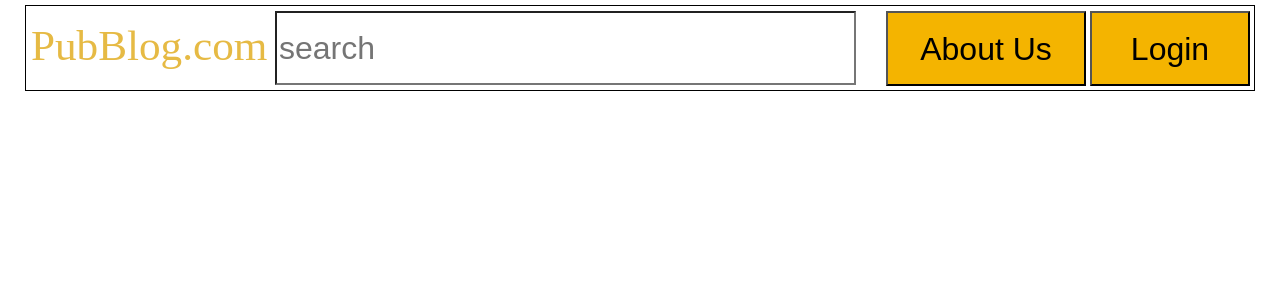
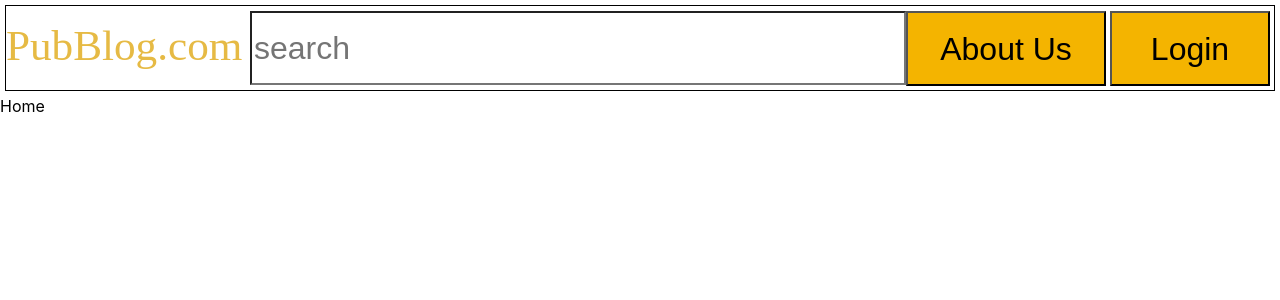
Before and after one commit to ShubhamTiwari479/react_blog, a React (Create React App) app: page /#/ in a window 1280 px wide. Shown: the top 300 px of the page. Built offline with nearby package versions, Linux system fonts and the light colour scheme.

Commit message:
quill added and routing configures

```diff
--- a/package.json
+++ b/package.json
@@ -8,6 +8,8 @@
     "@testing-library/user-event": "^12.8.3",
     "react": "^17.0.2",
     "react-dom": "^17.0.2",
+    "react-quill": "^1.3.5",
+    "react-router-dom": "^5.2.0",
     "react-scripts": "4.0.3",
     "sass": "^1.35.2",
     "scss": "^0.2.4",
--- a/src/App.js
+++ b/src/App.js
@@ -1,9 +1,27 @@
 import NavBar from "./components/nav/NavBar";
+import {
+    HashRouter as Router,
+    Route,
+} from "react-router-dom";
+import Home from "./pages/Home";
+import BlogPost from "./pages/BlogPost";
+import BlogEditor from "./pages/BlogEditor";
 
 function App() {
   return (
     <div>
-      <NavBar />
+        <NavBar />
+        <Router>
+            <Route exact path="/">
+                <Home />
+            </Route>
+            <Route exact path="/blog-editor">
+                <BlogEditor />
+            </Route>
+            <Route exact path="/blog-post">
+                <BlogPost />
+            </Route>
+        </Router>
 
     </div>
   );
--- a/src/components/nav/NavBar.js
+++ b/src/components/nav/NavBar.js
@@ -1,5 +1,5 @@
-import React, { useState } from 'react';              //importing React for JSX.
-import './scss/Main.scss';                            //commmand for installing scss => npm i scss sass.
+import React, { useState } from 'react';
+import './scss/Main.scss';
 
 
 
@@ -10,14 +10,7 @@ function NavBar() {
 
     return (
 
-
-        <div>
-
-
-
-
-            <div>
-                <div className="container">
+                <div className="navbar_container">
 
 
 
@@ -37,7 +30,7 @@ function NavBar() {
 
                     {/* BOX - 5 */}
                     <button className="box box5 hide-for-mobile" style={{
-                        width: "200px", height: "43px", padding: "18px", height: "75px",
+                        width: "200px", padding: "18px", height: "75px",
                     }}>About Us</button>
 
 
@@ -55,11 +48,6 @@ function NavBar() {
 
 
                 </div>
-            </div>
-
-
-
-        </div>
 
 
 
--- a/src/components/nav/scss/Layout.scss
+++ b/src/components/nav/scss/Layout.scss
@@ -1,10 +1,14 @@
-div{
+.navbar_container{
     margin:5px;
     height: 5.4rem;
 
 font-size: 100%;
 box-sizing: border-box;
 text-decoration: none;
+
+  display:flex;
+  border: 1px solid black;
+  justify-content: space-around;
 
 
 
@@ -73,19 +77,6 @@ text-decoration: none;
 
 
 
-    //   .box1{background:green; flex-grow:10; flex-basis:100px; }
-    //   .box2{background:blue; flex-grow:1; flex-basis:100px; }
-    //   .box3{background:red; flex-grow:1; flex-basis:100px; }
-
-
-      .container{
-
-         display:flex;
-         border: 1px solid black;
-         justify-content: space-around;
-      }
-
-
 
 .hamburger{
   margin-top:1.4em;
--- /dev/null
+++ b/src/pages/BlogEditor.js
@@ -0,0 +1,22 @@
+import React, {useState} from "react";
+import ReactQuill from "react-quill";
+import 'react-quill/dist/quill.snow.css';
+
+export default function BlogEditor(props) {
+
+    const [quillDelta, setQuillDelta] = useState("")
+
+    function handleChange(value) {
+        setQuillDelta(value)
+    }
+
+    return (
+        <div style={{marginRight: 10, marginLeft: 10}}>
+            <ReactQuill value={quillDelta}
+                        onChange={handleChange}
+                        theme="snow"
+                        placeholder={"Write Something here..."}
+            />
+        </div>
+    )
+}
--- /dev/null
+++ b/src/pages/BlogPost.js
@@ -0,0 +1,9 @@
+import React from "react";
+
+export default function BlogPost(props) {
+    return (
+        <div style={{marginHorizontal: 10}}>
+            BlogPost
+        </div>
+    )
+}
--- /dev/null
+++ b/src/pages/Home.js
@@ -0,0 +1,9 @@
+import React from "react";
+
+export default function Home(props) {
+    return (
+        <div>
+           Home
+        </div>
+    )
+}
```
Also changed, not shown: 1 other file (tests, documents, lock files or other folders).
